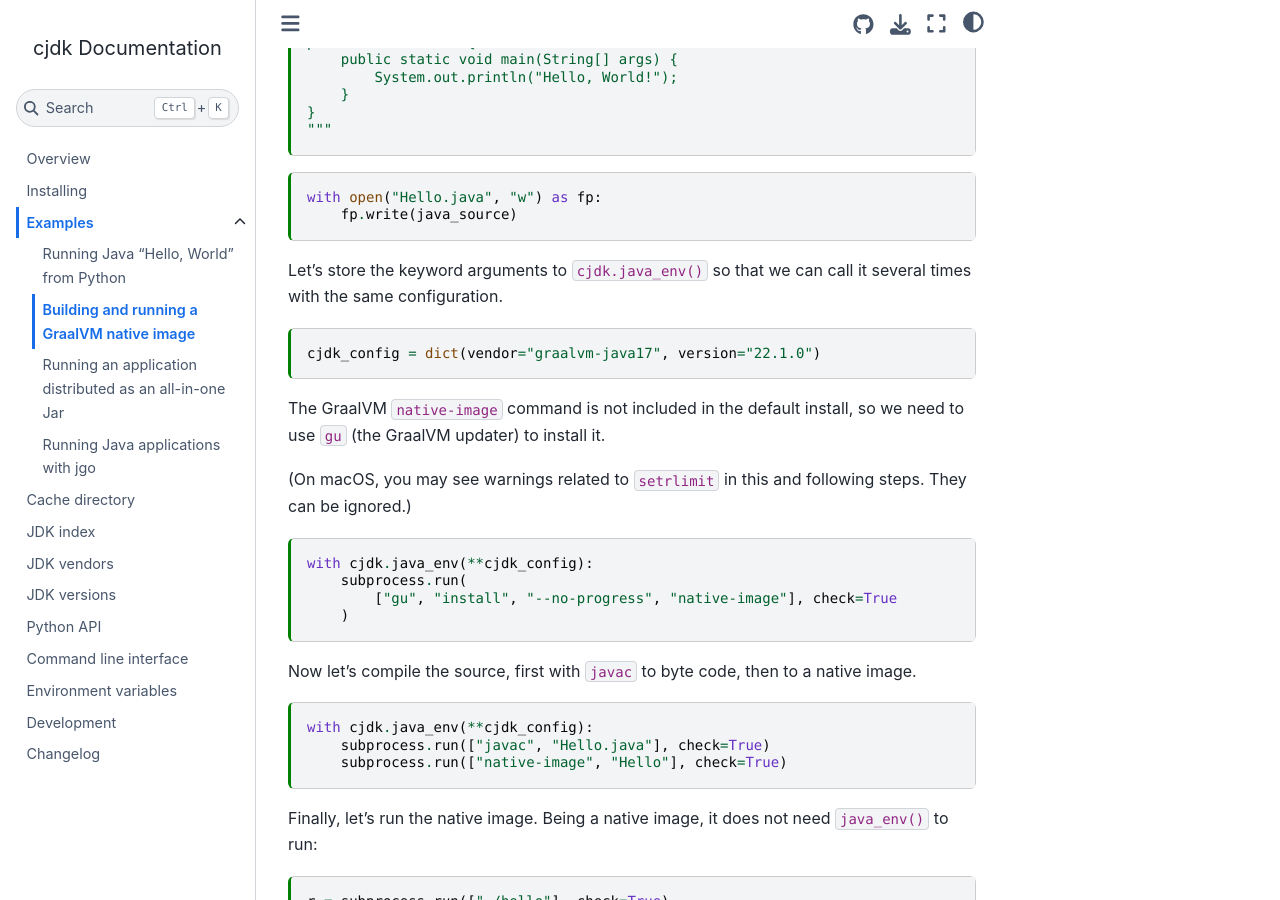
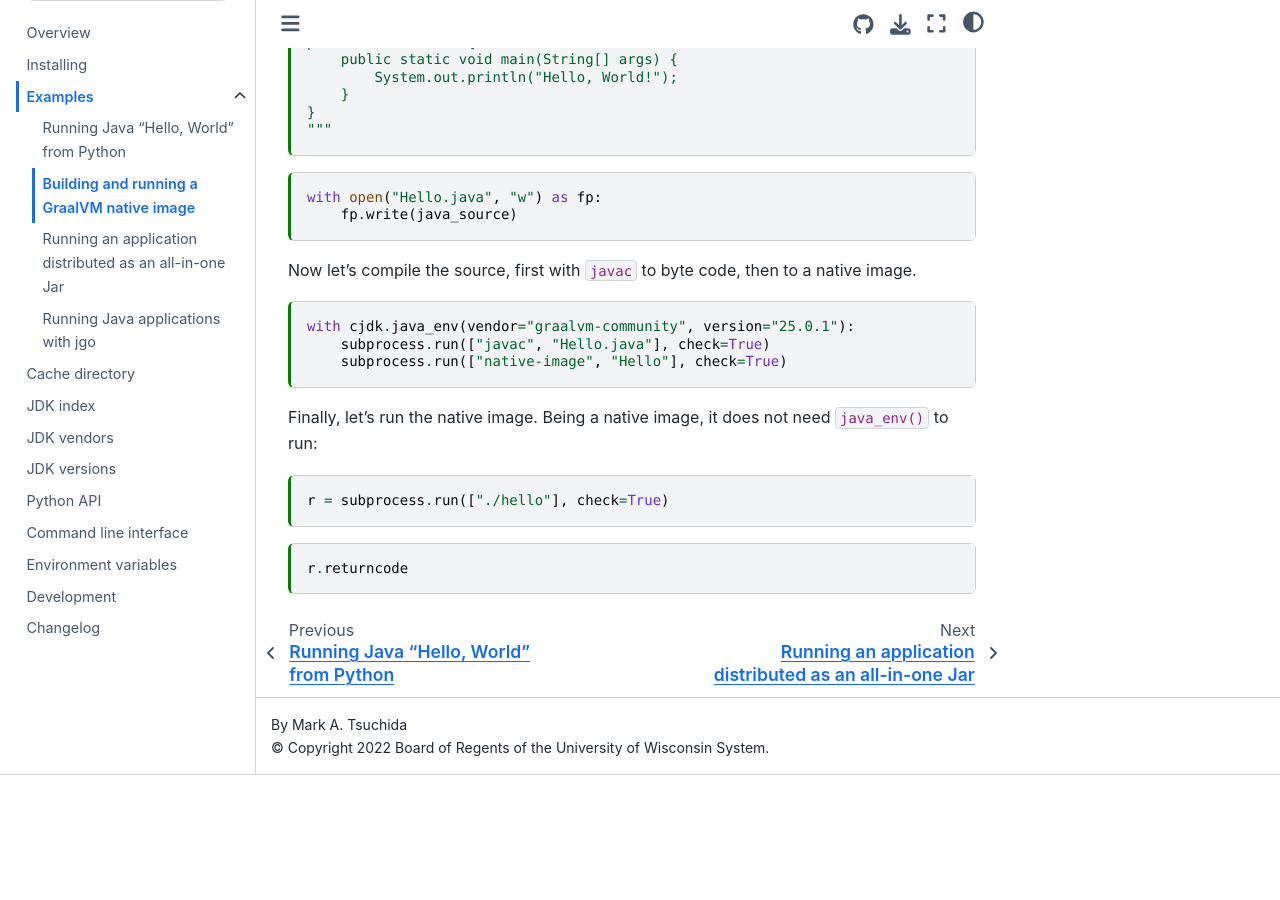
Before and after one commit to cachedjdk/cjdk, a Jupyter Book: the page built from docs/example-graal-hello.md, in a window 1280 px wide and 900 px high, scrolled down 409 px. Built offline with Jupyter Book 1.0.4 settings and Sphinx 7.4.7 and the Sphinx Book theme 1.1.4, drawn with Linux system fonts in a browser that asks for light colours; after the commit the page ends 1184 px from its top, so only the background shows below that.

Commit message:
Upgrade GraalVM version used in example
It also simplifies the example because `native-image` is bundled since
GraalVM for JDK 17 (`gu` is no longer available).

````diff
--- a/docs/example-graal-hello.md
+++ b/docs/example-graal-hello.md
@@ -47,31 +47,11 @@
     fp.write(java_source)
 ```
 
-Let's store the keyword arguments to `cjdk.java_env()` so that we can call it
-several times with the same configuration.
-
-```{code-cell} ipython3
-cjdk_config = dict(vendor="graalvm-java17", version="22.1.0")
-```
-
-The GraalVM `native-image` command is not included in the default install, so
-we need to use `gu` (the GraalVM updater) to install it.
-
-(On macOS, you may see warnings related to `setrlimit` in this and following
-steps. They can be ignored.)
-
-```{code-cell} ipython3
-with cjdk.java_env(**cjdk_config):
-    subprocess.run(
-        ["gu", "install", "--no-progress", "native-image"], check=True
-    )
-```
-
 Now let's compile the source, first with `javac` to byte code, then to a native
 image.
 
 ```{code-cell} ipython3
-with cjdk.java_env(**cjdk_config):
+with cjdk.java_env(vendor="graalvm-community", version="25.0.1"):
     subprocess.run(["javac", "Hello.java"], check=True)
     subprocess.run(["native-image", "Hello"], check=True)
 ```
````
